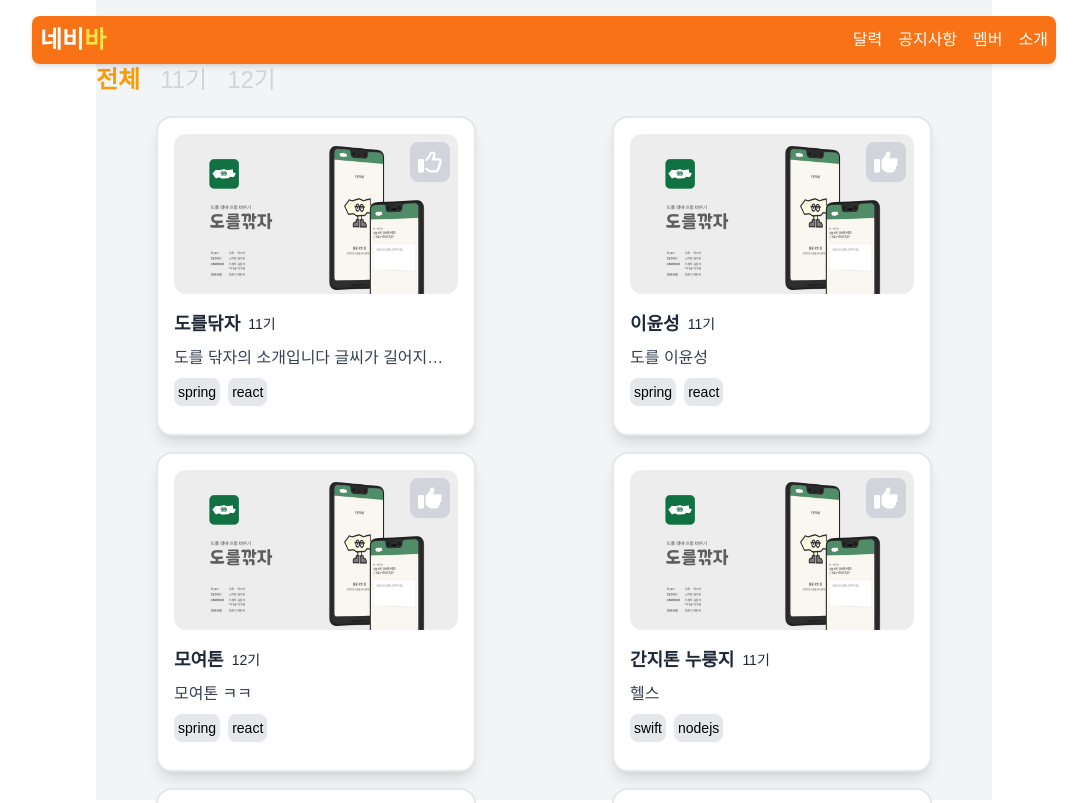
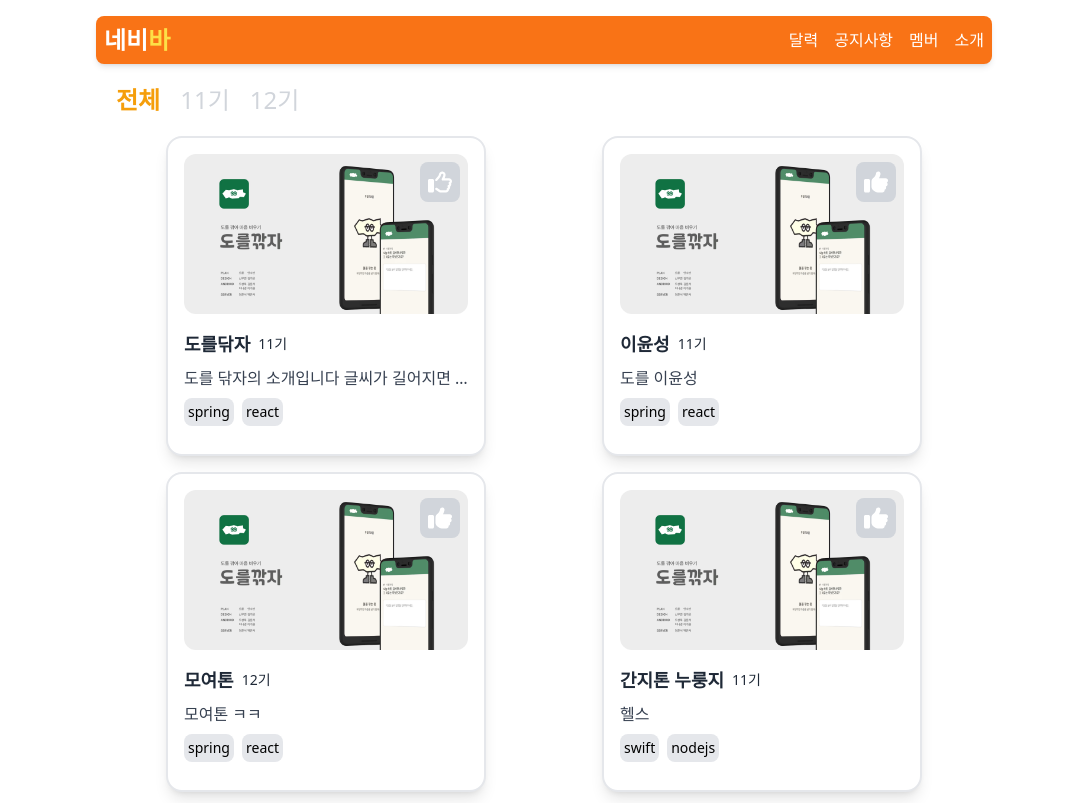
Before and after one commit to likelion-withoutboss/FE, a React (Create React App) app: page /archiving in a window 1280 px wide. Shown: the top 803 px of the page, without its empty margins (96-1183 px from the left). Built offline with nearby package versions, Linux system fonts and the light colour scheme.

Commit message:
네비바 수정이요

```diff
--- a/src/components/Layout.jsx
+++ b/src/components/Layout.jsx
@@ -10,14 +10,14 @@ const Layout = ({ children }) => {
   };
 
   return (
-    <div className="flex flex-col h-screen max-w-4xl mx-auto">
-      <div className="min-h-screen bg-gray-100 font-korean">
+    <div className="container min-h-screen bg-grey-200 flex flex-col  max-w-4xl mx-auto p-5">
+
         <nav
-          className={`bg-orange-500 p-2 rounded-lg shadow-md max-w-5xl mx-auto mt-4 fixed top-0 left-0 right-0 z-10 transition-all ${
+          className={`bg-orange-500 p-2 rounded-lg shadow-md max-w-4xl mx-auto mt-4 fixed top-0 left-0 right-0 z-10 transition-all ${
             isNavSticky ? "shadow-lg" : ""
           }`}
         >
-          <div className="container mx-auto flex justify-between items-center">
+          <div className=" mx-auto flex justify-between items-center">
             <Link to="/" className="text-xl text-white">
               <span className="text-2xl font-bold">네비</span>
               <span className="text-2xl font-bold text-yellow-300">바</span>
@@ -115,7 +115,7 @@ const Layout = ({ children }) => {
         <div className="mt-16">{children}</div>{" "}
         {/* children을 표시하는 부분 추가 */}
       </div>
-    </div>
+
   );
 };
 
```
